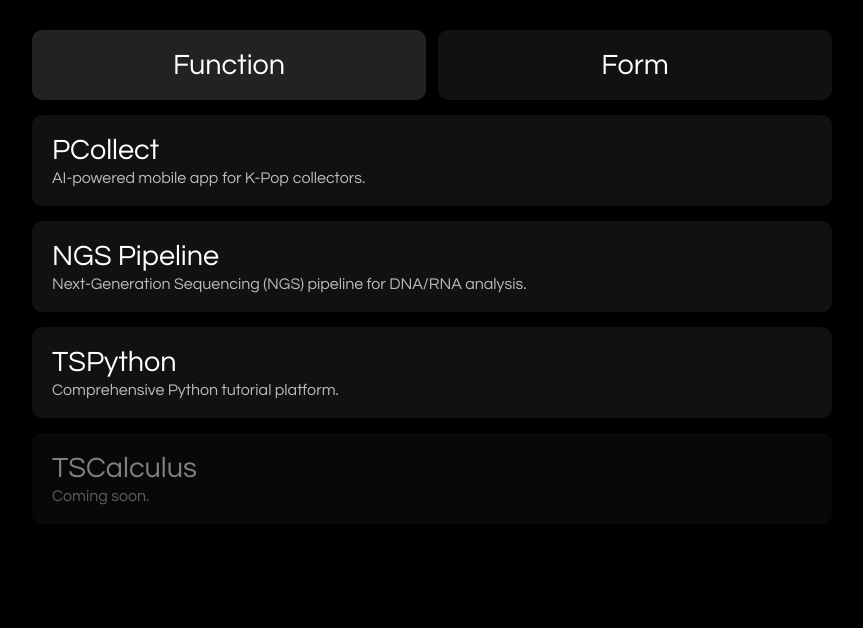
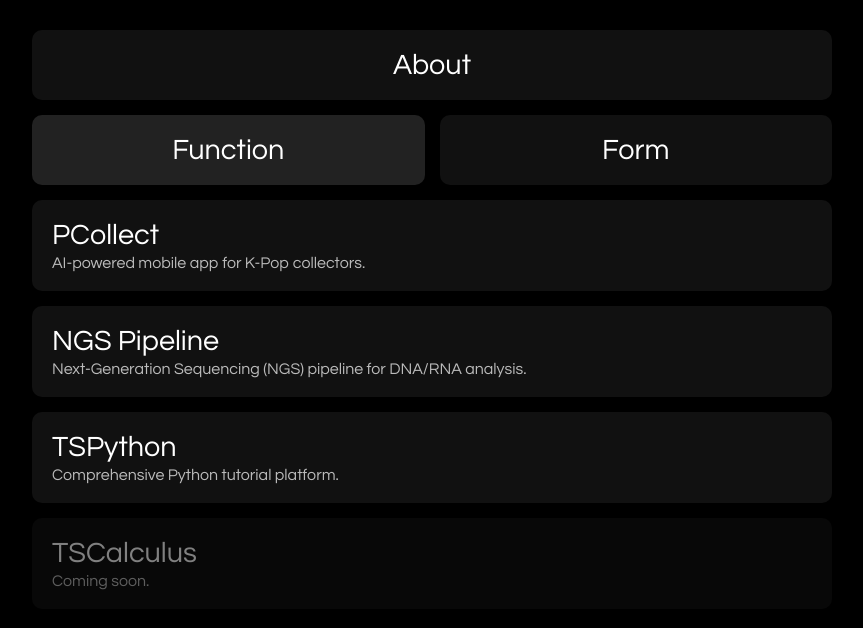
Before and after one commit to lostvoicebox/lostvoicebox.github.io, a plain HTML site: page index.html in a window 1280 px wide. Shown: the whole page, without its empty margins (208-1071 px from the left). Drawn offline with Linux system fonts and the light colour scheme.

Commit message:
Update index.html

```diff
--- a/index.html
+++ b/index.html
@@ -22,17 +22,19 @@
             flex-direction: column;
             align-items: center;
             font-weight: 400;
-            margin-bottom: 10px;
+            margin-bottom: 15px;
         }
-        .selection-box {
+        .about-box, .selection-box {
             display: flex;
             justify-content: center;
             width: 90%;
             max-width: 800px;
-            margin-top: 30px;
+            margin-top: 15px;
         }
-        .selection-option {
-            flex-grow: 1;
+        .about-box {
+          margin-top: 30px;
+        }
+        .selection-option, .about-option {
             background-color: #111;
             padding: 20px;
             border-radius: 10px;
@@ -44,21 +46,21 @@
             display: flex;
             justify-content: center;
             align-items: center;
-            width: 50%;
             box-sizing: border-box;
+            flex: 1;
         }
-        .selection-option[disabled] {
+      .selection-option:not(:last-child) {
+          margin-right: 15px;
+      }
+        .selection-option[disabled], .about-option[disabled] {
             opacity: 0.5;
             pointer-events: none;
             cursor: not-allowed;
         }
-        .selection-option:first-child {
-            margin-right: 6px;
+        .selection-option.active {
+            background-color: #222;
         }
-        .selection-option:last-child {
-            margin-left: 6px;
-        }
-        .selection-option.active {
+        .about-option:hover, .selection-option:hover {
             background-color: #222;
         }
         .container {
@@ -137,7 +139,7 @@
         .modal-content .essay-text, .modal-content .project-text {
             color: #bbb;
             white-space: pre-line;
-            margin-top: 10px;
+            margin-top: 15px;
             font-family: "Century Gothic", CenturyGothic, Geneva, AppleGothic, sans-serif;
         }
         a {
@@ -149,7 +151,7 @@
             text-decoration: none;
         }
         @media screen and (max-width: 600px) {
-            .container, .modal-content, .selection-box {
+            .container, .modal-content, .selection-box, .about-box {
                 width: 95%;
             }
             .title {
@@ -162,7 +164,7 @@
             .close {
                 font-size: 24px;
             }
-            .selection-option {
+            .selection-option, .about-option {
                 font-size: 1.5em;
             }
         }
@@ -176,10 +178,12 @@
         .container::-webkit-scrollbar, .modal-content::-webkit-scrollbar {
             display: none;
         }
-
     </style>
 </head>
 <body>
+    <div class="about-box">
+        <div class="about-option" id="aboutTab">About</div>
+    </div>
     <div class="selection-box">
         <div class="selection-option" id="firstTab"></div>
         <div class="selection-option" id="secondTab"></div>
@@ -223,6 +227,7 @@
         const container = document.querySelector('.container');
         const firstTab = document.getElementById('firstTab');
         const secondTab = document.getElementById('secondTab');
+        const aboutTab = document.getElementById('aboutTab');
 
         function loadContent(contentType) {
             container.innerHTML = '';
@@ -299,6 +304,11 @@
             loadContent(writingContent);
         });
 
+        aboutTab.addEventListener('click', () => {
+            openItem('About', 'files/about.txt');
+            aboutTab.classList.add('active');
+        });
+
         randomizePairs();
         loadContent(codingProjects);
         firstTab.classList.add('active');
```
